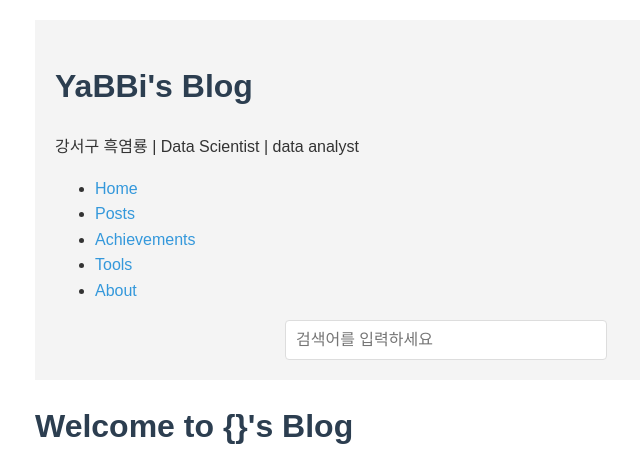
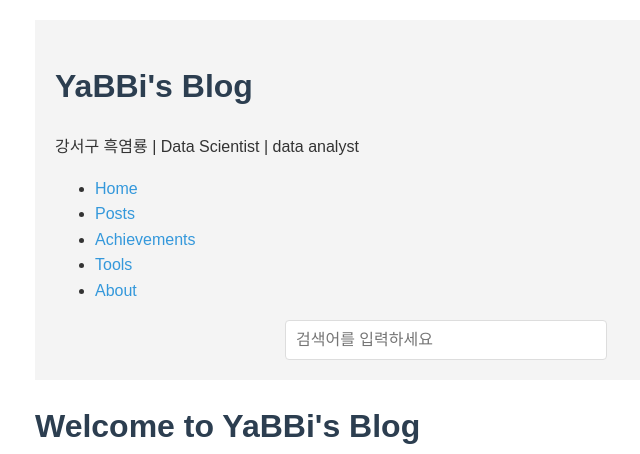
Before and after one commit to YaBBiOn/YaBBiOn.github.io, a Jekyll site: the page built from index.html, in a window 1280 px wide and 1400 px high. Shown: the top 454 px of the window, without its empty margins (205-845 px from the left). Built offline with Jekyll 4.4.1, drawn with Linux system fonts in a browser that asks for light colours; some of the changed text lies outside the part shown; grey boxes are pictures that could not be loaded.

Commit message:
update home temp.ver

```diff
--- a/index.html
+++ b/index.html
@@ -4,11 +4,11 @@ title: Home
 ---
 
 <div class="home">
-  <h1>Welcome to {}'s Blog</h1>
+  <h1>Welcome to YaBBi's Blog</h1>
 
   <section class="profile">
-    <img src="/assets/images/{logo}.png" alt="{}'s profile picture" class="profile-pic">
-    <p>"Striving for a better tomorrow, together with you."</p>
+    <img src="/assets/images/logo.jpg" alt="YaBBi's profile picture" class="profile-pic">
+    <p>"Here's to the fools who dream."</p>
   </section>
 
   <section class="recent-posts">
```
Also changed, not shown: assets/images/logo.jpg (added).
